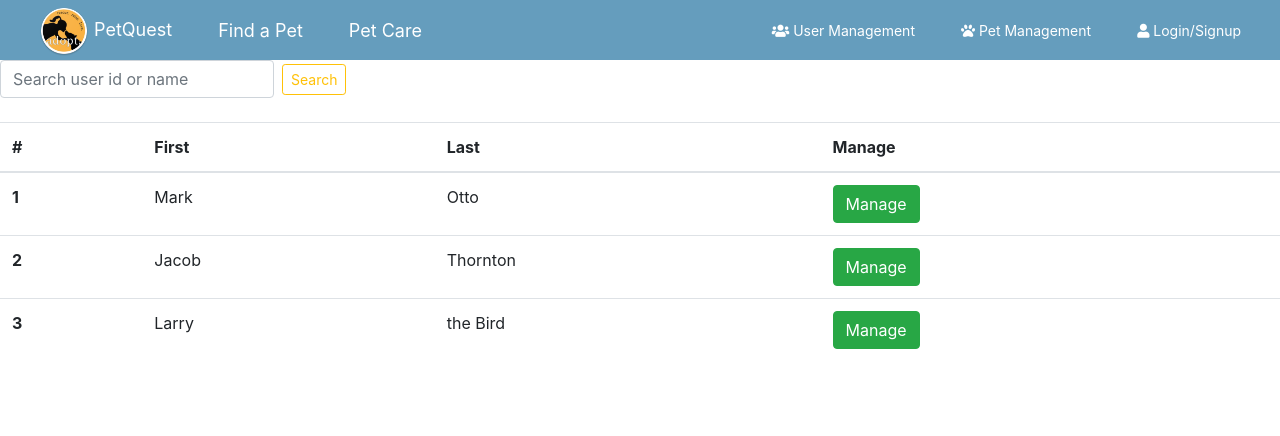
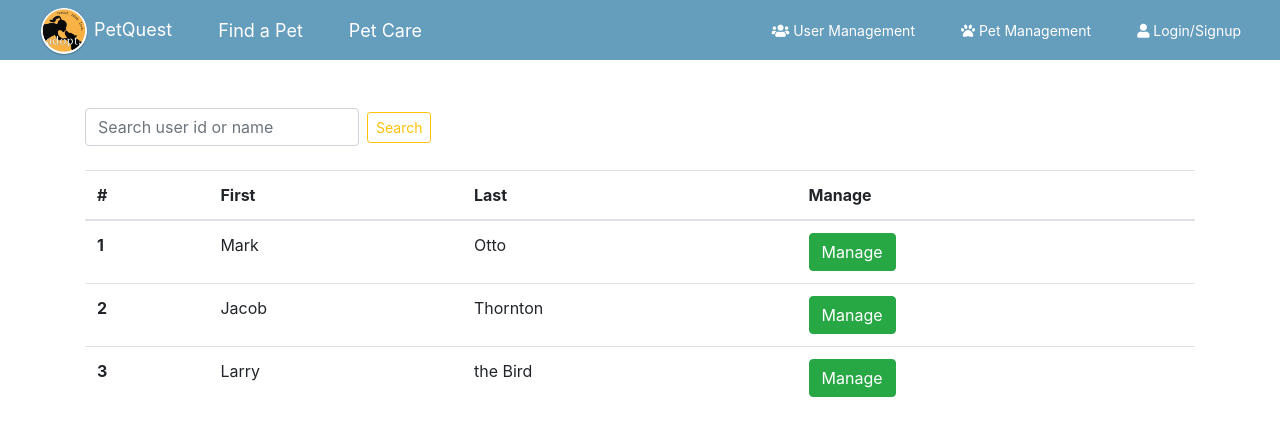
Before and after one commit to koreylo9/PetQuestTest, an Angular app in the folder petquest/: page /user-management in a window 1280 px wide. Shown: the top 436 px of the page. Built offline with nearby package versions, Linux system fonts and the light colour scheme.

Commit message:
change space

```diff
--- a/petquest/src/app/user-management/user-management.component.html
+++ b/petquest/src/app/user-management/user-management.component.html
@@ -1,5 +1,5 @@
-
-<div>
+<div class="container mt-4">
+  <div class="pt-4">
     <form class="form-inline md-form mr-auto mb-4">
       <input class="form-control mr-sm-2" type="text" placeholder="Search user id or name" aria-label="Search">
       <button class="btn btn-outline-warning btn-rounded btn-sm my-0" type="submit">Search</button>
@@ -36,5 +36,5 @@
             </tr>
           </tbody>
         </table>
-
       </div>
+  </div>
```
Lines whose indentation alone changed are shown as unchanged.
